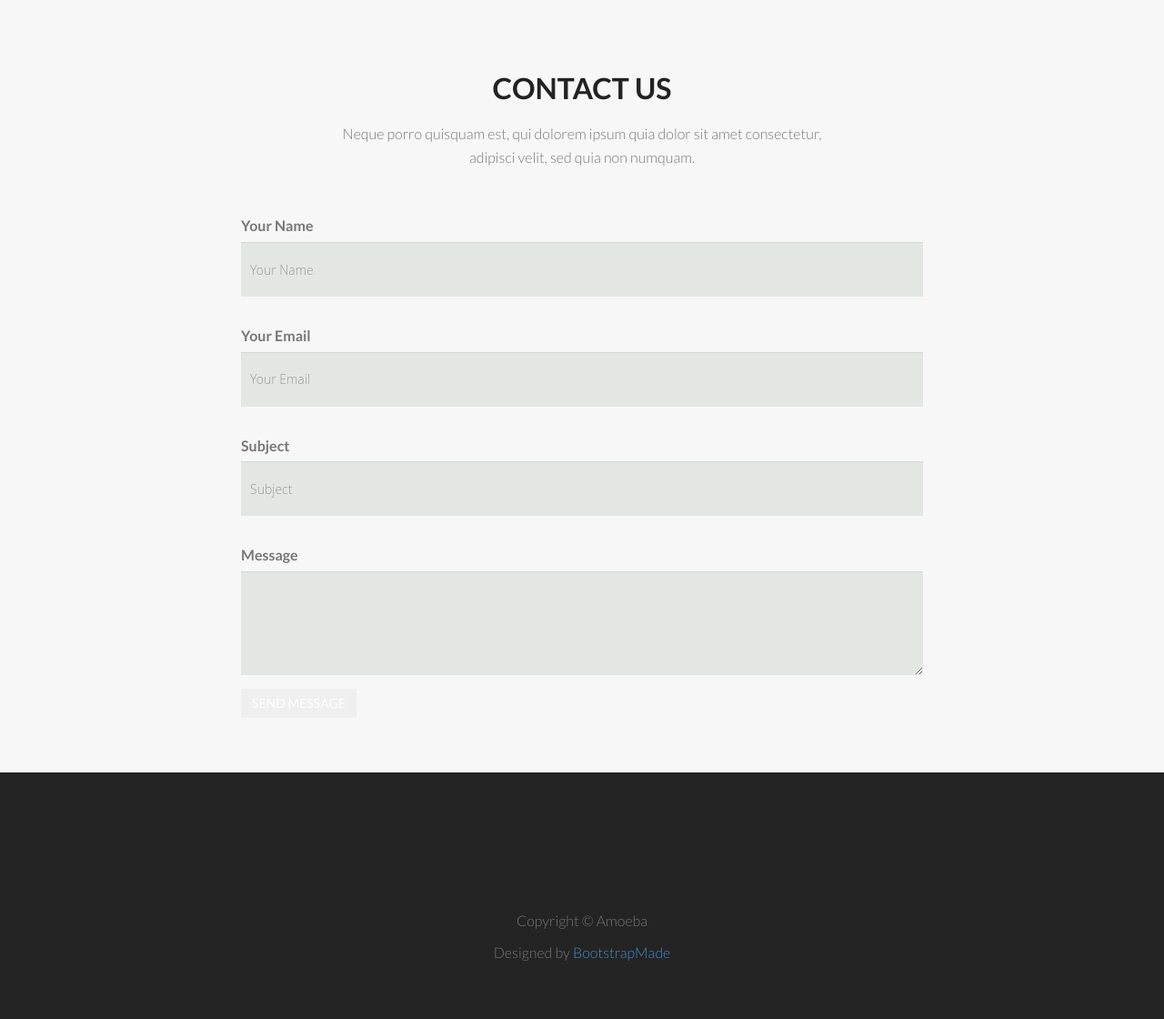
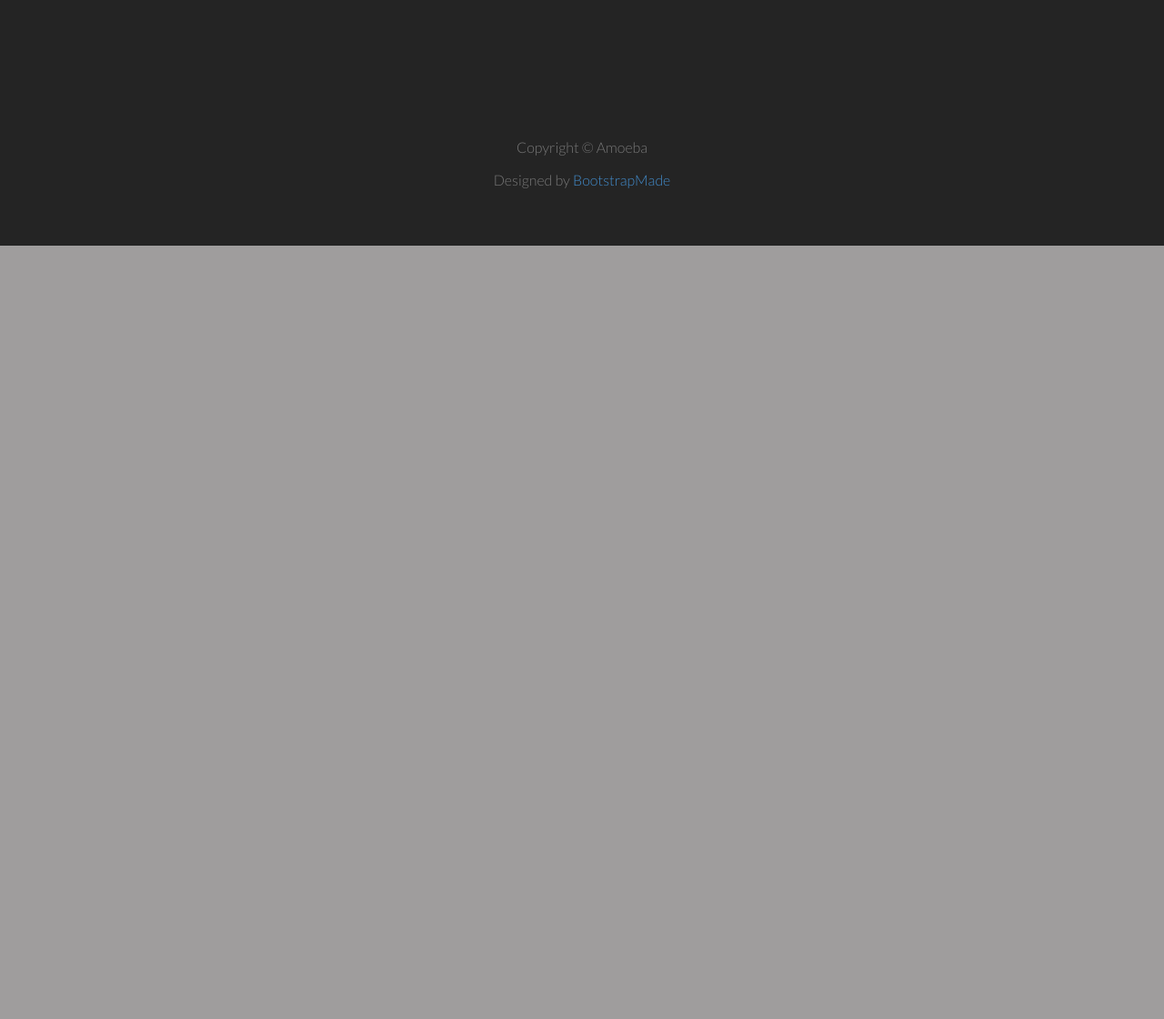
Before and after one commit to rpruazol/rayruazol, a Django app: page / in a window 1280 px wide. Shown: the part 3406-4526 px from the top of the page at 91% size. After the commit the page ends 3676 px from the top, so only its background shows below. Run offline with Django 3.2, Linux system fonts and the light colour scheme; some libraries are stand-ins or nearby versions; some web fonts are replaced.

Commit message:
layout changes

```diff
--- a/portfolio_project/templates/generic/base.html
+++ b/portfolio_project/templates/generic/base.html
@@ -310,60 +310,7 @@
     </div>
   </section>
 
-  <!-- contact -->
-  <section id="section-contact" class="section appear clearfix">
-    <div class="container">
-
-      <div class="row mar-bot40">
-        <div class="col-md-offset-3 col-md-6">
-          <div class="section-header">
-            <h2 class="section-heading animated" data-animation="bounceInUp">Contact us</h2>
-            <p>Neque porro quisquam est, qui dolorem ipsum quia dolor sit amet consectetur, adipisci velit, sed quia non numquam.</p>
-          </div>
-        </div>
-      </div>
-      <div class="row">
-        <div class="col-md-8 col-md-offset-2">
-          <div class="cform" id="contact-form">
-            <div id="sendmessage">
-              Your message has been sent. Thank you!
-            </div>
-            <div id="errormessage"></div>
-            <form action="" method="post" role="form" class="contactForm">
-              <div class="form-group">
-                <label for="name">Your Name</label>
-                <input type="text" name="name" class="form-control" id="name" placeholder="Your Name" data-rule="minlen:4" data-msg="Please enter at least 4 chars" />
-                <div class="validation"></div>
-              </div>
-              <div class="form-group">
-                <label for="email">Your Email</label>
-                <input type="email" class="form-control" name="email" id="email" placeholder="Your Email" data-rule="email" data-msg="Please enter a valid email" />
-                <div class="validation"></div>
-              </div>
-              <div class="form-group">
-                <label for="subject">Subject</label>
-                <input type="text" class="form-control" name="subject" id="subject" placeholder="Subject" data-rule="minlen:4" data-msg="Please enter at least 8 chars of subject" />
-                <div class="validation"></div>
-              </div>
-              <div class="form-group">
-                <label for="message">Message</label>
-                <textarea class="form-control" name="message" rows="5" data-rule="required" data-msg="Please write something for us"></textarea>
-                <div class="validation"></div>
-              </div>
-
-              <button type="submit" class="btn btn-theme pull-left">SEND MESSAGE</button>
-            </form>
-
-          </div>
-        </div>
-        <!-- ./span12 -->
-      </div>
-
-    </div>
-  </section>
   <!-- map -->
-  <section id="section-map" class="clearfix">
-  </section>
 
   <section id="footer" class="section footer">
     <div class="container">
--- a/static/css/style.css
+++ b/static/css/style.css
@@ -439,7 +439,7 @@ h1 a.navbar-brand {
 
 section.featured {
 	padding: 200px 0 60px;
-	background: #70B9B0;
+	background: #848181;
 	color: #fdfdfd;
 }
 
```
